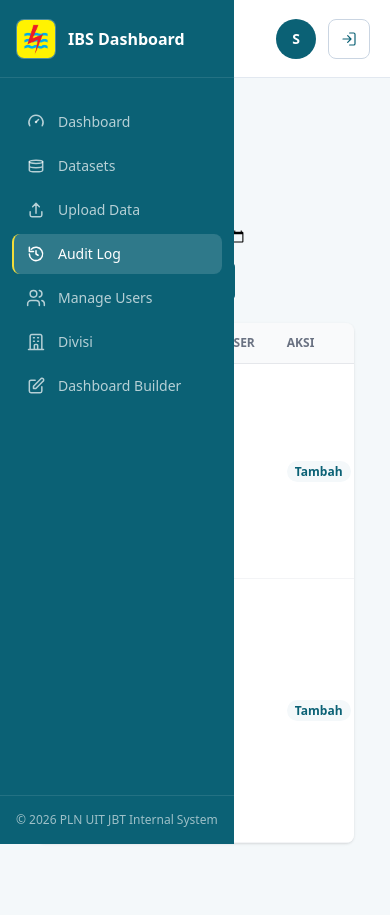
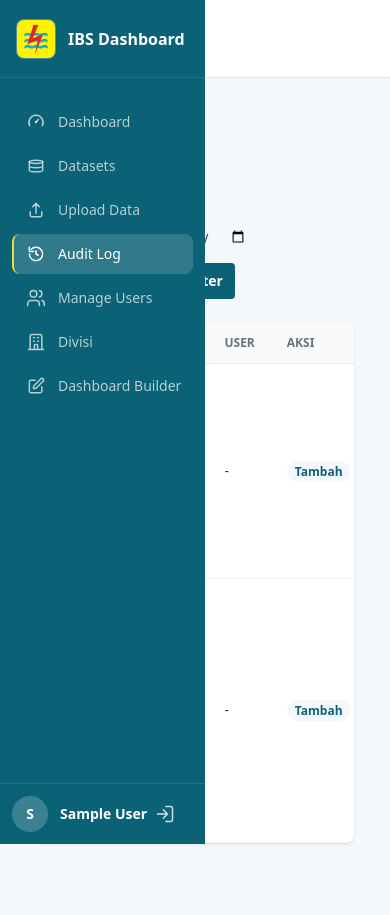
Before and after one commit to TommmJr/dashboard, a Laravel app: page /audit-logs in a window 390 px wide. Run offline with Laravel 12, Linux system fonts and the light colour scheme; the visitor is signed in with stand-in values (Sample User, id 1); data comes from the database, SQL or seed files in the repository; data that the repository does not hold is empty; style sheets or scripts are compiled from the project's sources.

Commit message:
﻿feat(layout): move user badge and logout into sidebar footer
- Relocate user identity badge (avatar initial, name, role) and logout action to sidebar footer container #sidebar-user.
- Render user info and logout button side-by-side when expanded, stacked vertically when collapsed.
- Remove redundant topbar user section and drop backdrop-blur from app header.
- Add AppLayoutTest covering sidebar footer presence, single logout form, and copyright text removal.

Verification:
- php artisan test --filter="AppLayoutTest|AuthTest|AuditLogTest" (35 passed, 96 assertions)
- vendor/bin/pint --dirty --test (passed)
- git diff --cached --check (clean)

```diff
--- a/resources/views/components/sidebar.blade.php
+++ b/resources/views/components/sidebar.blade.php
@@ -99,9 +99,30 @@
         @endcan
     </nav>
 
-    <div class="border-t border-white/10 px-4 py-4">
-        <p x-show="$store.ui.sidebarExpanded" x-transition.opacity class="sidebar-label text-xs text-white/60">
-            &copy; {{ date('Y') }} PLN UIT JBT Internal System
-        </p>
+    <div id="sidebar-user" class="border-t border-white/10 p-3">
+        <div class="flex items-center" :class="$store.ui.sidebarExpanded ? 'justify-between gap-2' : 'flex-col gap-2'">
+            <div class="flex items-center gap-3 min-w-0">
+                <span class="inline-flex h-9 w-9 shrink-0 items-center justify-center rounded-full bg-white/20 text-sm font-bold text-white" aria-hidden="true">
+                    {{ mb_strtoupper(mb_substr(auth()->user()->name, 0, 1)) }}
+                </span>
+                <div x-show="$store.ui.sidebarExpanded" x-transition.opacity class="sidebar-label min-w-0">
+                    <p class="truncate text-sm font-semibold text-white">{{ auth()->user()->name }}</p>
+                    @if (auth()->user()->role)
+                        <p class="truncate text-xs text-white/70">{{ auth()->user()->role->name }}</p>
+                    @endif
+                </div>
+            </div>
+            <form method="POST" action="{{ route('logout') }}" onsubmit="return confirm('Yakin ingin logout?');" class="shrink-0">
+                @csrf
+                <button type="submit"
+                        aria-label="Keluar"
+                        title="Keluar"
+                        class="inline-flex h-9 w-9 items-center justify-center rounded-lg text-white/80 transition hover:bg-white/10 hover:text-white">
+                    <svg class="h-5 w-5" viewBox="0 0 24 24" fill="none" stroke="currentColor" stroke-width="1.8" aria-hidden="true">
+                        <path d="M10 17l5-5-5-5M15 12H3m10-9h6a2 2 0 0 1 2 2v14a2 2 0 0 1-2 2h-6" stroke-linecap="round" stroke-linejoin="round" />
+                    </svg>
+                </button>
+            </form>
+        </div>
     </div>
 </aside>
--- a/resources/views/layouts/app.blade.php
+++ b/resources/views/layouts/app.blade.php
@@ -25,7 +25,7 @@
             class="app-content flex min-h-full flex-col overflow-auto transition-all duration-200 ease-in-out"
             :style="`margin-left: ${$store.ui.sidebarExpanded ? '16rem' : '4rem'}`"
         >
-            <header class="sticky top-0 z-30 flex min-h-[78px] items-center justify-between gap-4 border-b border-slate-200 bg-white/95 px-5 backdrop-blur sm:px-8">
+            <header class="sticky top-0 z-30 flex min-h-[78px] items-center justify-between gap-4 border-b border-slate-200 bg-white px-5 sm:px-8">
                 <div class="flex items-center gap-3">
                     <button type="button"
                             class="inline-flex h-10 w-10 items-center justify-center rounded-lg border border-slate-300 bg-white text-primary lg:hidden"
@@ -38,28 +38,6 @@
                         </svg>
                     </button>
                     <p class="text-sm font-bold text-primary">@yield('title', 'Dashboard')</p>
-                </div>
-
-                <div class="flex items-center gap-3">
-                    <div class="hidden text-right sm:block">
-                        <p class="text-sm font-semibold text-primary">{{ auth()->user()->name }}</p>
-                        @if (auth()->user()->role)
-                            <p class="mt-0.5 text-xs text-slate-500">{{ auth()->user()->role->name }}</p>
-                        @endif
-                    </div>
-                    <span class="inline-flex h-10 w-10 items-center justify-center rounded-full bg-primary text-sm font-bold text-white" aria-hidden="true">
-                        {{ mb_strtoupper(mb_substr(auth()->user()->name, 0, 1)) }}
-                    </span>
-                    <form method="POST" action="{{ route('logout') }}" onsubmit="return confirm('Yakin ingin logout?');">
-                        @csrf
-                        <button type="submit" class="inline-flex h-10 items-center gap-2 rounded-lg border border-slate-300 bg-white px-3 text-sm font-semibold text-primary transition hover:border-accent hover:text-accent">
-                            <svg class="h-4 w-4" viewBox="0 0 24 24" fill="none" stroke="currentColor" stroke-width="1.8" aria-hidden="true">
-                                <path d="M10 17l5-5-5-5M15 12H3m10-9h6a2 2 0 0 1 2 2v14a2 2 0 0 1-2 2h-6" stroke-linecap="round" stroke-linejoin="round" />
-                            </svg>
-                            <span class="hidden sm:inline">Keluar</span>
-                            <span class="sr-only sm:hidden">Keluar</span>
-                        </button>
-                    </form>
                 </div>
             </header>
 
```
Also changed, not shown: tests/Feature/AppLayoutTest.php (added, +33 -0 lines).
